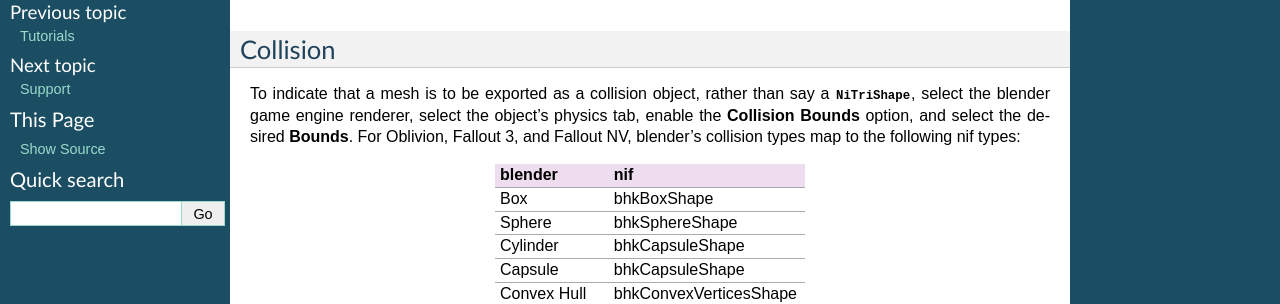
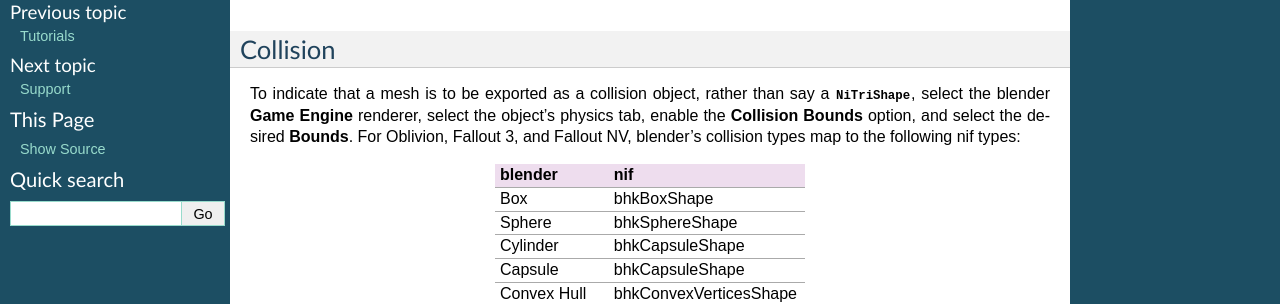
Before and after one commit to niftools/blender_niftools_addon, a Sphinx documentation site: the page built from docs/user/features.rst, in a window 1280 px wide. Shown: the part 131-435 px from the top of the page. Built offline with Sphinx 7.4.7, drawn with Linux system fonts in a browser that asks for light colours; formulas are drawn with MathJax 3; the version number could not be read and is left out.

Commit message:
Small doc fix.

```diff
--- a/docs/user/features.rst
+++ b/docs/user/features.rst
@@ -11,7 +11,7 @@ Collision
 
 To indicate that a mesh is to be exported as a collision object,
 rather than say a :class:`~pyffi.formats.nif.NifFormat.NiTriShape`,
-select the blender game engine renderer, select the object's physics
+select the blender **Game Engine** renderer, select the object's physics
 tab, enable the **Collision Bounds** option, and select the desired
 **Bounds**. For Oblivion, Fallout 3, and Fallout NV, blender's
 collision types map to the following nif types:
```
